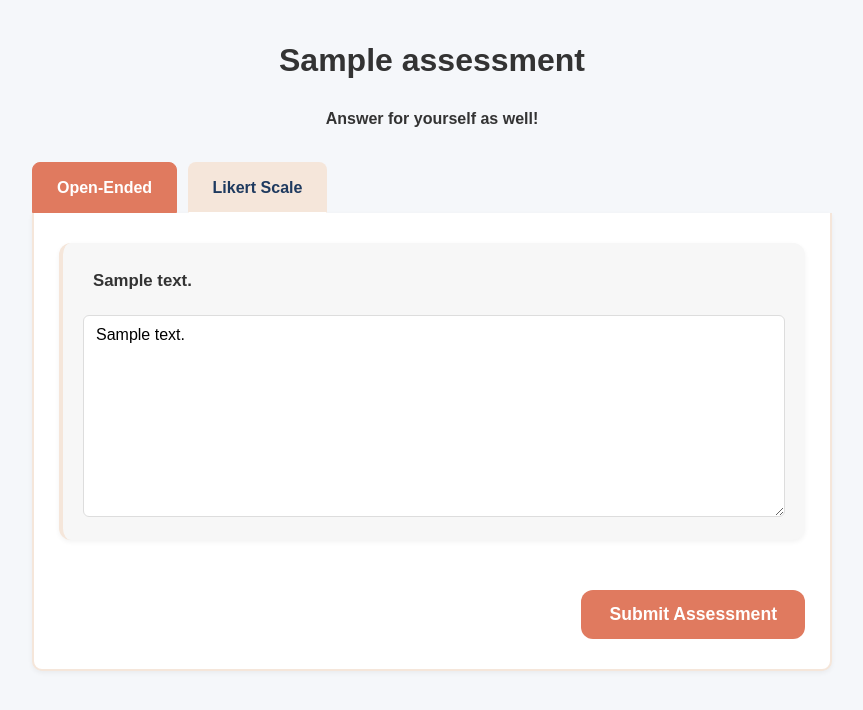
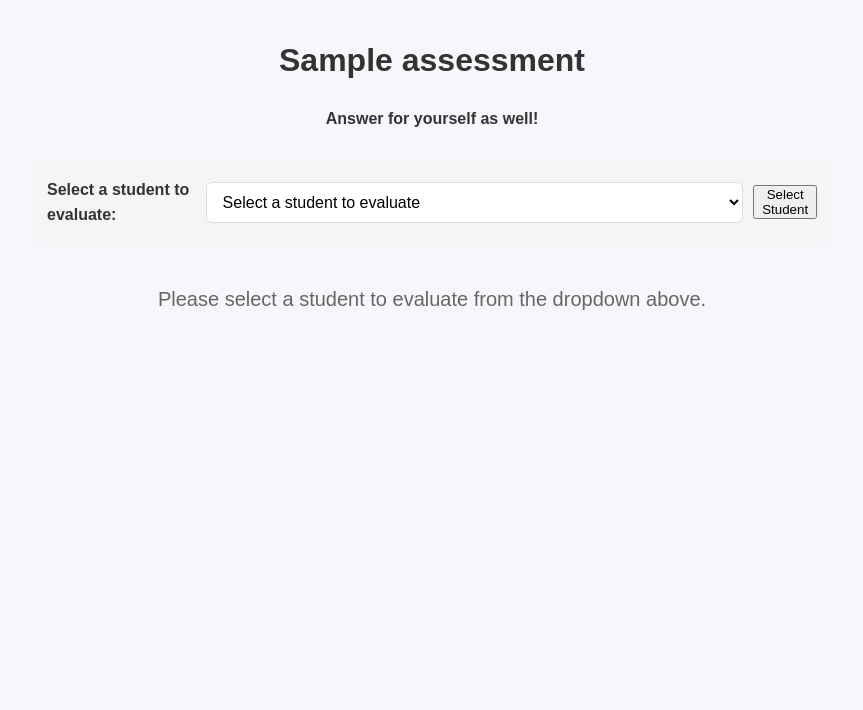
Before and after one commit to CSCI3356-Spring2025/404-Brain-not-Found, a Django app: page /submit_assessment/1 in a window 1280 px wide. Shown: the part 45-755 px from the top of the page, without its empty margins (208-1071 px from the left). Run offline with Django 5.2, Linux system fonts and the light colour scheme; a user stored in the database is signed in; tables that the repository leaves empty hold one stand-in row (values such as "Sample post"); some web fonts are replaced.

Commit message:
can answer the form for a student !

```diff
--- a/PeerConnect/forms.py
+++ b/PeerConnect/forms.py
@@ -1,5 +1,5 @@
 from django import forms
-from .models import UserProfile, Team, Assessment, PredefinedQuestion, Question, QuestionResponse
+from .models import UserProfile, Team, Assessment, PredefinedQuestion, Question, QuestionResponse, StudentProfile
 from django.utils import timezone
 from django.forms.models import inlineformset_factory
 from django.utils.safestring import mark_safe
@@ -114,3 +114,17 @@ QuestionResponseFormSet = modelformset_factory(
     # professor can send invites to students
 class InviteStudentsForm(forms.Form):
     emails = forms.CharField(widget=forms.Textarea, help_text="Enter one email per line.")
+
+class EvaluateStudentForm(forms.Form):
+    evaluated_student = forms.ModelChoiceField(
+        queryset=StudentProfile.objects.none(),
+        empty_label="Select a student to evaluate",
+        required=True
+    )
+
+    def __init__(self, *args, course=None, exclude_student=None, **kwargs):
+        super().__init__(*args, **kwargs)
+        if course:
+            queryset = course.students.filter(active=True)
+            self.fields['evaluated_student'].queryset = queryset
+            self.fields['evaluated_student'].label_from_instance = lambda obj: f"{obj.user.first_name} {obj.user.last_name}"
--- a/PeerConnect/models.py
+++ b/PeerConnect/models.py
@@ -99,6 +99,9 @@ class QuestionResponse(models.Model):
     answer_likert = models.IntegerField(blank=True, null=True)
     #submitted_at = models.DateTimeField(auto_now_add=True)
 
+    evaluated_student = models.ForeignKey(StudentProfile, on_delete=models.CASCADE, related_name='evaluations_received', null=True)
+
+
     def __str__(self):
         return f"Response by {self.student} for {self.question}"
 
--- a/PeerConnect/static/styles/submit_assessment.css
+++ b/PeerConnect/static/styles/submit_assessment.css
@@ -181,3 +181,35 @@ input[type="text"] {
 .submit-btn:hover {
     background-color: #1e3a5f;
 }
+
+.student-selection {
+    margin-bottom: 20px;
+    padding: 15px;
+    background-color: #f5f5f5;
+    border-radius: 5px;
+}
+
+.student-select-form {
+    display: flex;
+    align-items: center;
+    gap: 10px;
+}
+
+.student-select-form h3 {
+    margin: 0;
+    font-size: 16px;
+}
+
+.evaluating-for {
+    margin-bottom: 20px;
+    padding: 10px;
+    background-color: #e6f7ff;
+    border-radius: 5px;
+    border-left: 4px solid #1890ff;
+}
+
+.instructions {
+    padding: 20px;
+    text-align: center;
+    color: #666;
+}
--- a/PeerConnect/templates/PeerConnect/submit_assessment.html
+++ b/PeerConnect/templates/PeerConnect/submit_assessment.html
@@ -8,6 +8,19 @@
     {% if assessment.self_assessment %}
         <h2 class="assessment-subtitle">Answer for yourself as well!</h2>
     {% endif %}
+
+    <div class="student-selection">
+        <form method="get" class="student-select-form">
+            <h3>Select a student to evaluate:</h3>
+            {{ evaluated_student_form.evaluated_student }}
+            <button type="submit" class="btn">Select Student</button>
+        </form>
+    </div>
+
+    {% if evaluated_student %}
+
+    <h3 class="evaluating-for">Evaluating for: {{ evaluated_student.user.first_name }} {{ evaluated_student.user.last_name }}</h3>
+
     <!-- Radio buttons for tab switching -->
     <input type="radio" name="tabs" id="tab1" checked>
     <label for="tab1" class="tab-label">Open-Ended</label>
@@ -18,6 +31,9 @@
     <form method="post" class="tab-content">
         {% csrf_token %}
         {{ formset.management_form }}
+
+        <input type="hidden" name="evaluated_student" value="{{ evaluated_student.id }}">
+        <input type="hidden" name="submit_responses" value="1">
 
         <div class="tab" id="qualitative-tab">
             {% for form in formset %}
@@ -57,5 +73,8 @@
 
         <button type="submit" class="submit-btn">Submit Assessment</button>
     </form>
+    {% else %}
+        <p class="instructions">Please select a student to evaluate from the dropdown above.</p>
+    {% endif %}
 </div>
 {% endblock %}
--- a/PeerConnect/views.py
+++ b/PeerConnect/views.py
@@ -2,9 +2,9 @@ from django.shortcuts import render, redirect, get_object_or_404
 from django.contrib.auth.decorators import login_required
 from .models import UserProfile, ProfessorProfile, StudentProfile, Course, Team, Assessment, Question, PredefinedQuestion, QuestionResponse, SemesterType
 from django.http import JsonResponse
-from .forms import TeamForm, AssessmentForm, QuestionForm, QuestionFormSet, QuestionResponseForm
+from .forms import TeamForm, AssessmentForm, QuestionForm, QuestionFormSet, QuestionResponseForm, EvaluateStudentForm
 from django.forms import modelformset_factory
-
+from django.contrib import messages
 
     #updated to use StudentProfile and Prof profile
 def student_dashboard(request):
@@ -283,40 +283,74 @@ QuestionResponseFormSet = modelformset_factory(QuestionResponse, form=QuestionRe
 def submit_assessment(request, assessment_id):
     assessment = get_object_or_404(Assessment, id=assessment_id)
     student = get_object_or_404(StudentProfile, user=request.user)
-    #student = request.user.userprofile
     questions = assessment.questions.all()
 
-    # Ensure that QuestionResponse objects are created if they don't exist
-    for question in questions:
-        QuestionResponse.objects.get_or_create(
-            student=student,
-            assessment=assessment,
-            question=question
-        )
+    # Get the course for the assessment
+    course = assessment.course.first()  # Assuming the assessment is associated with at least one course
 
-    if request.method == "POST":
-        # Get the formset with existing responses (if any)
+    # Initialize the student selection form
+    evaluated_student_form = EvaluateStudentForm(course=course)
+
+    # Handle the case where a student is selected or form is submitted
+    evaluated_student_id = request.POST.get('evaluated_student') or request.GET.get('evaluated_student')
+    evaluated_student = None
+
+    if evaluated_student_id:
+        evaluated_student = get_object_or_404(StudentProfile, id=evaluated_student_id)
+
+        # Get or create responses for this specific evaluation
+        for question in questions:
+            QuestionResponse.objects.get_or_create(
+                student=student,  # The student filling out the form
+                evaluated_student=evaluated_student,  # The student being evaluated
+                assessment=assessment,
+                question=question
+            )
+
+    if request.method == "POST" and 'submit_responses' in request.POST:
+        # This handles the actual form submission
         formset = QuestionResponseFormSet(
             request.POST,
-            queryset=QuestionResponse.objects.filter(student=student, assessment=assessment)
+            queryset=QuestionResponse.objects.filter(
+                student=student,
+                assessment=assessment,
+                evaluated_student=evaluated_student
+            )
         )
 
         if formset.is_valid():
             responses = formset.save(commit=False)
-            for response, question in zip(responses, questions):
+            for response in responses:
                 response.student = student
+                response.evaluated_student = evaluated_student
                 response.assessment = assessment
-                response.question = question  # Ensure each response is linked to a question
                 response.save()
+
+            messages.success(request, f"Assessment submitted for {evaluated_student.user.get_full_name()}")
             return redirect('/student_dashboard/')
         else:
-            print("Formset errors:", formset.errors)  # Debug errors
-            print("POST data:", request.POST)  # Check if id is missing
+            print("Formset errors:", formset.errors)
     else:
-        # Prefill responses if student has already attempted some
-        formset = QuestionResponseFormSet(queryset=QuestionResponse.objects.filter(student=student, assessment=assessment))
+        # If a student is selected, show the form pre-filled with any existing responses
+        if evaluated_student:
+            formset = QuestionResponseFormSet(
+                queryset=QuestionResponse.objects.filter(
+                    student=student,
+                    assessment=assessment,
+                    evaluated_student=evaluated_student
+                )
+            )
+        else:
+            # No student selected yet, just render the selection form
+            formset = None
 
-    return render(request, "PeerConnect/submit_assessment.html", {"assessment": assessment, "formset": formset})
+    return render(request, "PeerConnect/submit_assessment.html", {
+        "assessment": assessment,
+        "formset": formset,
+        "evaluated_student_form": evaluated_student_form,
+        "evaluated_student": evaluated_student
+    })
+
 
 @login_required
 def publish_assessment(request, assessment_id):
```
Also changed, not shown: PeerConnect/migrations/0003_questionresponse_evaluated_student_and_more.py (added).
